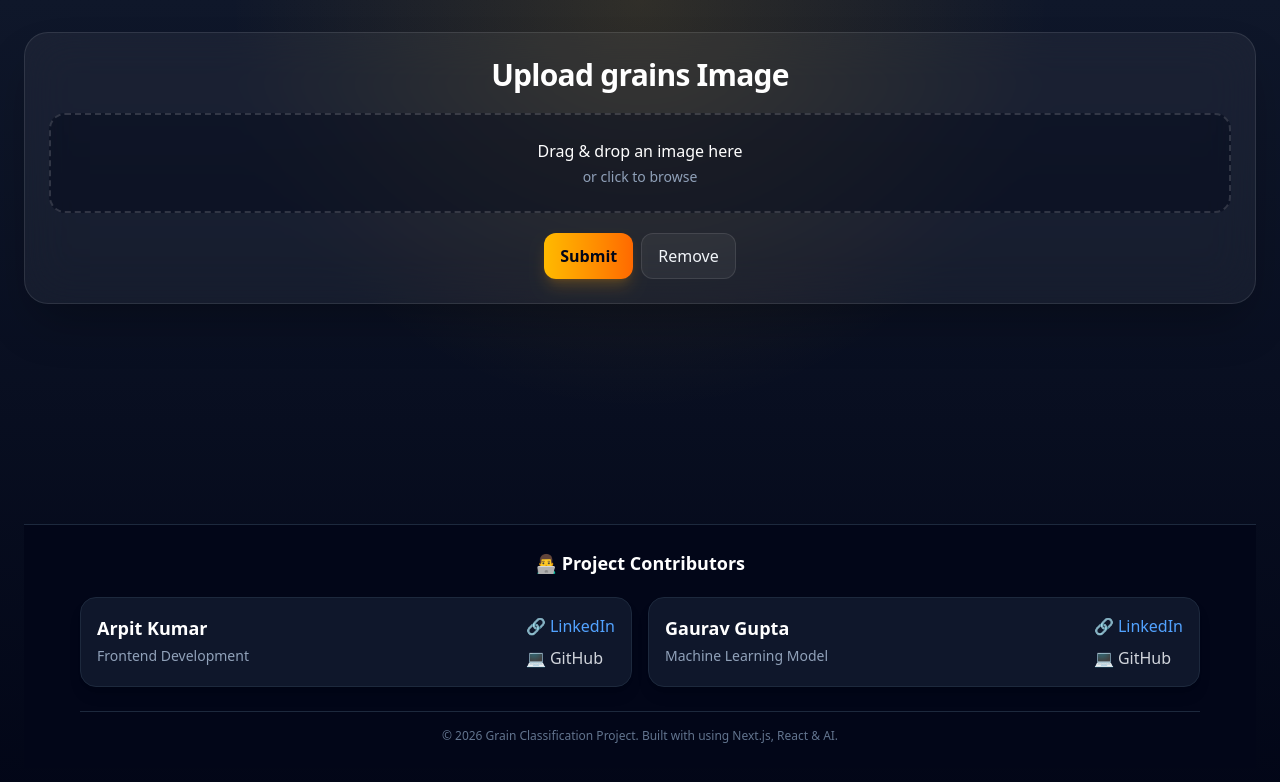
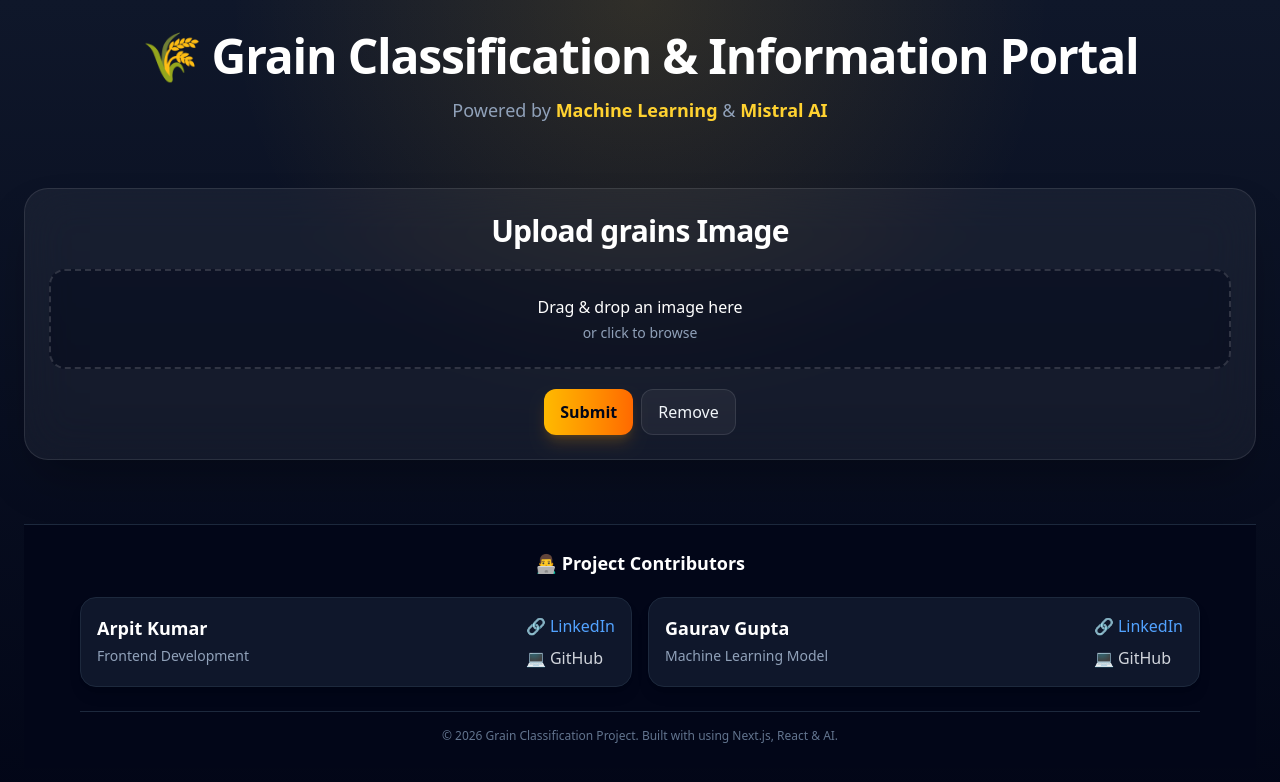
Before and after one commit to arpit7125ak-ctrl/grain-type-classifier, a Next.js app: page /inputImage in a window 1280 px wide. Shown: the top 782 px of the page. Built offline with nearby package versions, Linux system fonts and the light colour scheme.

Commit message:
more ui chsnges

```diff
--- a/app/inputImage/page.js
+++ b/app/inputImage/page.js
@@ -61,9 +61,9 @@ function InputImage() {
             console.log("before api request")
             console.log(process.env.API_KEY)
             const resp = await fetch("/api/predict", {
-  method: "POST",
-  body: formData,
-});
+                method: "POST",
+                body: formData,
+            });
             console.log(resp)
             const data = await resp.json()
 
@@ -114,7 +114,16 @@ function InputImage() {
     console.log("grainInfo state:", grainInfo);
     return (
         <div className="flex flex-col justify-between min-h-screen bg-[radial-gradient(circle_at_top,_rgba(251,191,36,0.14),_transparent_40%),linear-gradient(180deg,_#0f172a_0%,_#020617_100%)] px-3 py-8 text-slate-100 sm:px-5 lg:px-6">
+            <div className="mb-8 text-center">
+                <h1 className="text-4xl font-bold tracking-tight text-white sm:text-5xl">
+                    🌾 Grain Classification & Information Portal
+                </h1>
 
+                <p className="mt-4 text-base text-slate-400 sm:text-lg">
+                    Powered by <span className="font-semibold text-amber-300">Machine Learning</span> &{" "}
+                    <span className="font-semibold text-amber-300">Mistral AI</span>
+                </p>
+            </div>
 
             <div className="mx-auto flex w-full max-w-3l flex-col gap-5 rounded-3xl border border-white/10 bg-white/5 p-4 shadow-2xl shadow-black/30 backdrop-blur-xl sm:p-6">
                 <h2 className="flex justify-center text-2xl font-semibold tracking-tight text-white sm:text-3xl">Upload grains Image</h2>
@@ -188,10 +197,11 @@ function InputImage() {
                         <img src={preview.url} alt="preview" className="h-52 w-full rounded-2xl object-cover ring-1 ring-white/10 md:w-52" />
 
                         {grainInfo && (
-                            <div className="rounded-2xl border border-white/10 bg-white/5 p-4">
-                                <h3 className="mb-3 flex justify-around text-base font-semibold text-amber-300">
+                            <div className="rounded-2xl h-52 font-
+] w-full border border-white/10 bg-white/5 p-4">
+                                <h1 className="mb-3 flex justify-around text-base font-semibold text-amber-300">
                                     🌾 Basic Information
-                                </h3>
+                                </h1>
 
                                 <div className="grid gap-1.5 sm:grid-cols-2">
                                     <span>🌾 <strong>Grain Name:</strong> {grainInfo.grainName}</span>
```
